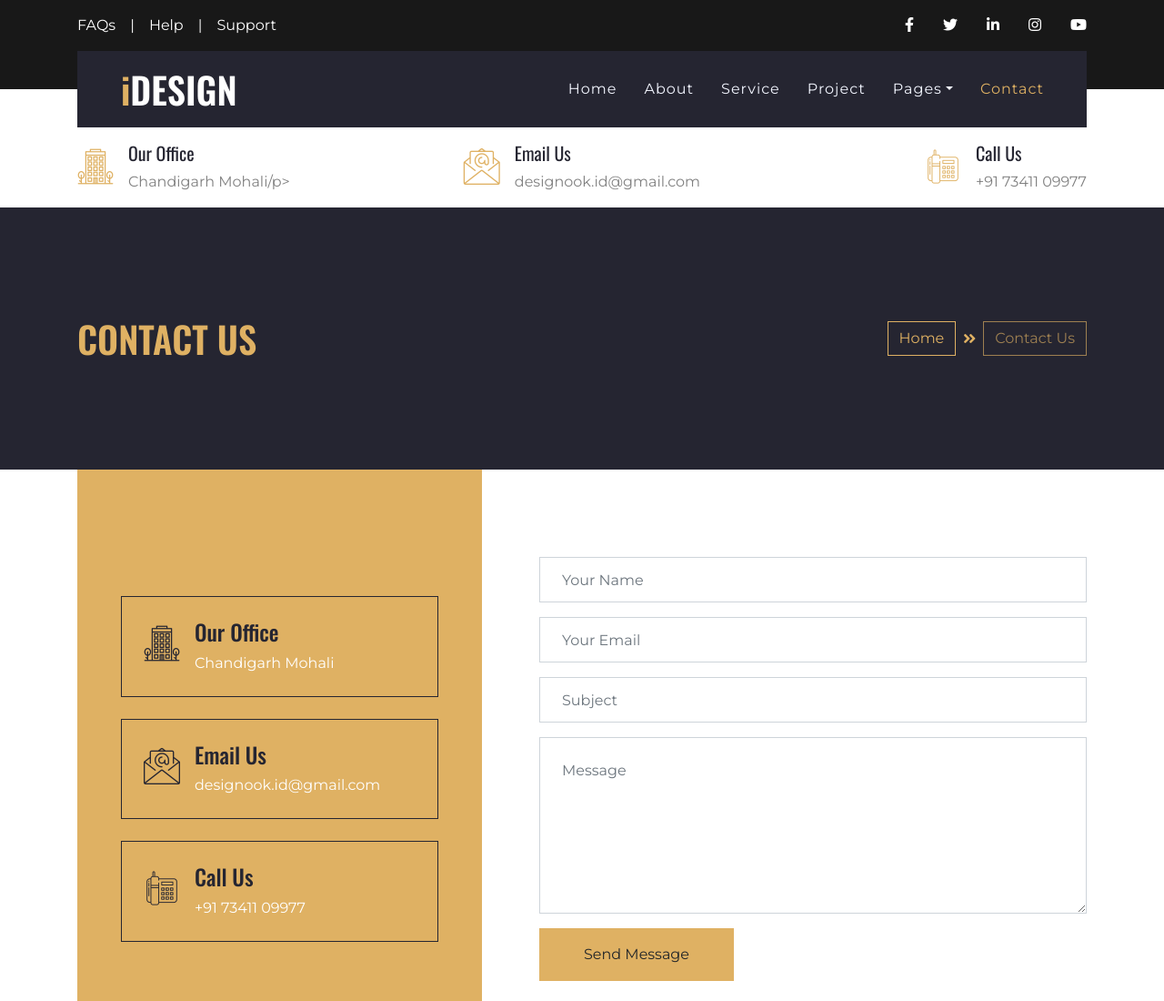
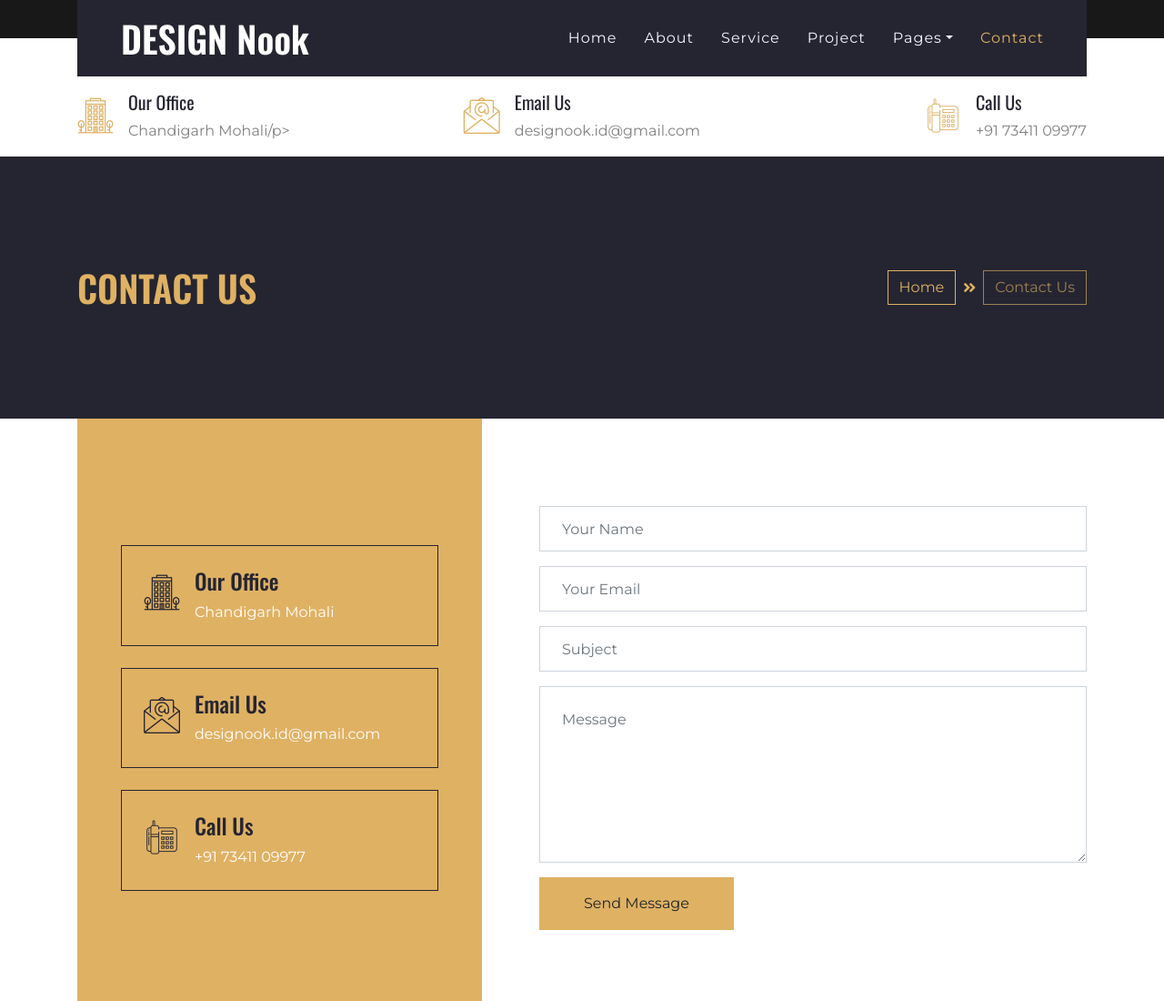
Before and after one commit to impranaysharma/dn2, a plain HTML site: page contact.html in a window 1280 px wide. Shown: the top 1100 px of the page at 91% size. Drawn offline with nearby package versions, Linux system fonts and the light colour scheme.

Commit message:
contact.html

```diff
--- a/contact.html
+++ b/contact.html
@@ -30,42 +30,7 @@
 
 <body>
 
-    <!-- Topbar Start -->
-    <div class="container-fluid bg-dark py-3">
-        <div class="container">
-            <div class="row">
-                <div class="col-md-6 text-center text-lg-left mb-2 mb-lg-0">
-                    <div class="d-inline-flex align-items-center">
-                        <a class="text-white pr-3" href="">FAQs</a>
-                        <span class="text-white">|</span>
-                        <a class="text-white px-3" href="">Help</a>
-                        <span class="text-white">|</span>
-                        <a class="text-white pl-3" href="">Support</a>
-                    </div>
-                </div>
-                <div class="col-md-6 text-center text-lg-right">
-                    <div class="d-inline-flex align-items-center">
-                        <a class="text-white px-3" href="">
-                            <i class="fab fa-facebook-f"></i>
-                        </a>
-                        <a class="text-white px-3" href="">
-                            <i class="fab fa-twitter"></i>
-                        </a>
-                        <a class="text-white px-3" href="">
-                            <i class="fab fa-linkedin-in"></i>
-                        </a>
-                        <a class="text-white px-3" href="">
-                            <i class="fab fa-instagram"></i>
-                        </a>
-                        <a class="text-white pl-3" href="">
-                            <i class="fab fa-youtube"></i>
-                        </a>
-                    </div>
-                </div>
-            </div>
-        </div>
-    </div>
-    <!-- Topbar End -->
+
 
 
     <!-- Navbar Start -->
@@ -73,7 +38,7 @@
         <div class="container position-relative" style="z-index: 9;">
             <nav class="navbar navbar-expand-lg bg-secondary navbar-dark py-3 py-lg-0 pl-3 pl-lg-5">
                 <a href="" class="navbar-brand">
-                    <h1 class="m-0 display-5 text-white"><span class="text-primary">i</span>DESIGN</h1>
+                    <h1 class="m-0 display-5 text-white"><span class="text-primary"></span>DESIGN Nook</h1>
                 </a>
                 <button type="button" class="navbar-toggler" data-toggle="collapse" data-target="#navbarCollapse">
                     <span class="navbar-toggler-icon"></span>
```
